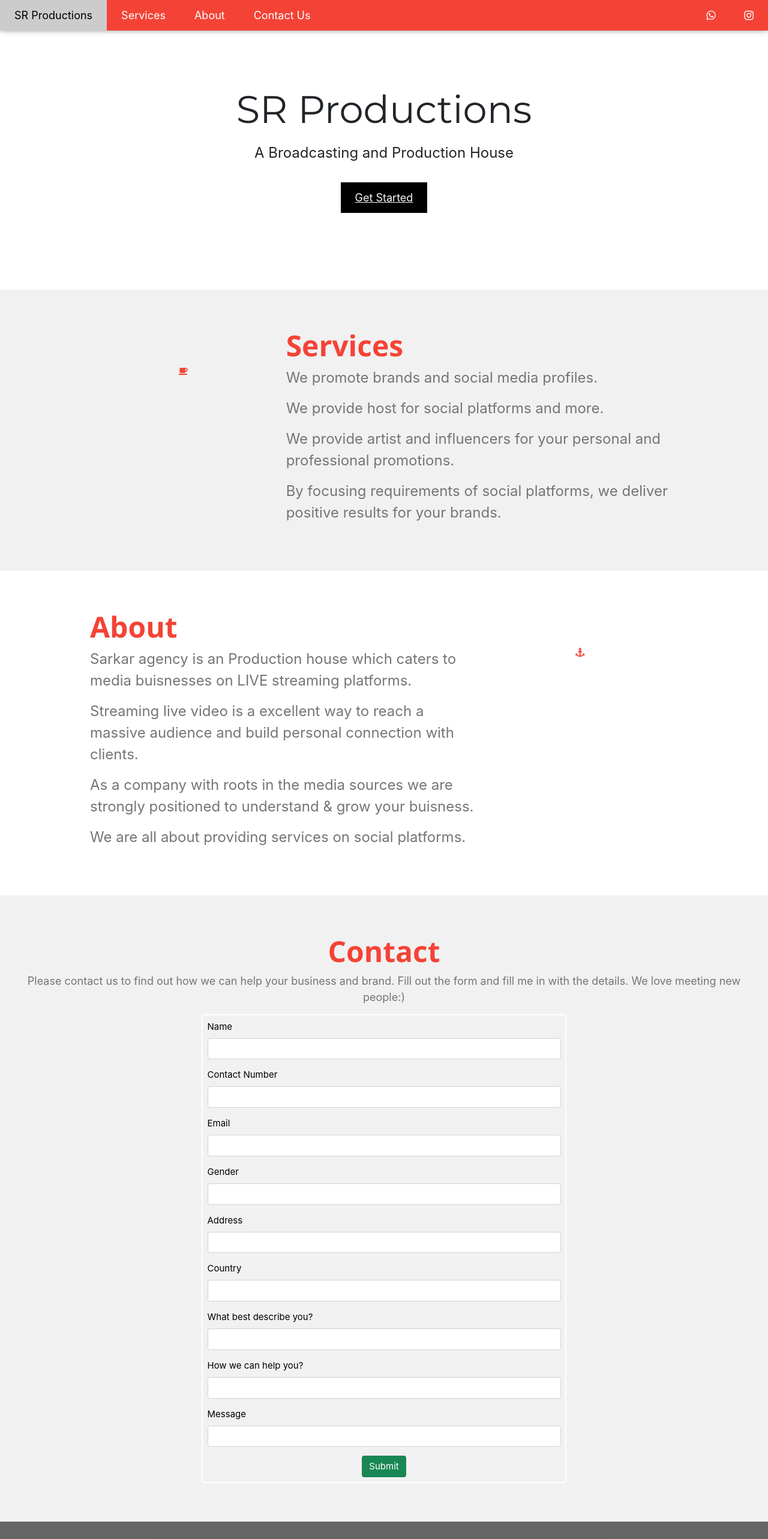
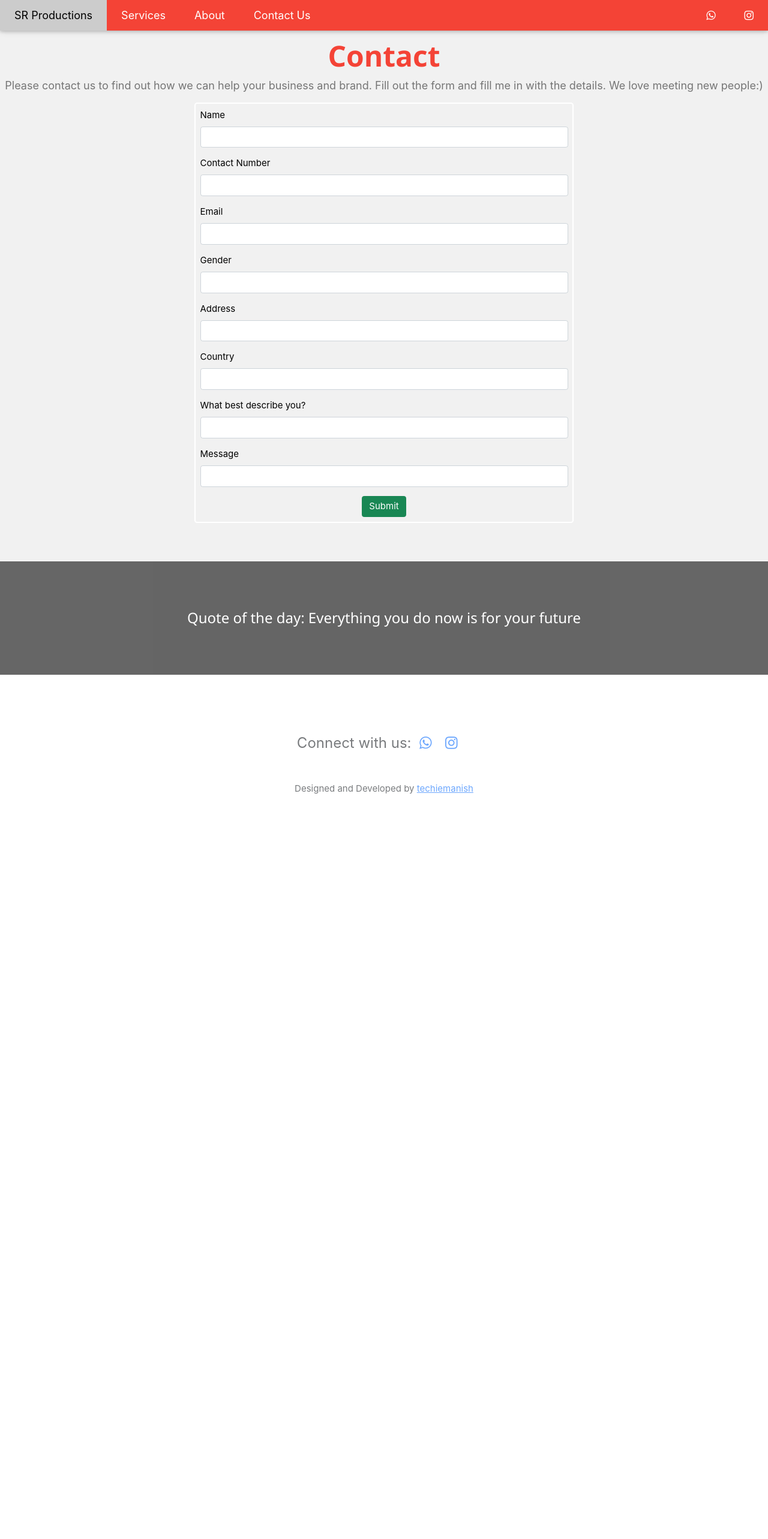
Before and after one commit to sarkarproductions/home, a React (Create React App) app: page /contact in a window 1280 px wide. Shown: the top 2566 px of the page at 60% size. After the commit the page ends 1405 px from the top, so only its background shows below. Built offline with nearby package versions, Linux system fonts and the light colour scheme.

Commit message:
Animation effect and form submission completed

```diff
--- a/package.json
+++ b/package.json
@@ -6,6 +6,7 @@
     "@testing-library/jest-dom": "^5.16.4",
     "@testing-library/react": "^13.1.1",
     "@testing-library/user-event": "^13.5.0",
+    "axios": "^0.27.2",
     "react": "^18.0.0",
     "react-dom": "^18.0.0",
     "react-router": "^6.3.0",
--- a/src/App.css
+++ b/src/App.css
@@ -36,3 +36,7 @@
     transform: rotate(360deg);
   }
 }
+
+.full{
+  height: 100vh;
+}
--- a/src/App.js
+++ b/src/App.js
@@ -1,15 +1,16 @@
 import './App.css';
-// import {
-//   BrowserRouter,
-//   Routes,
-//   Route
-// } from "react-router-dom";
+import {
+  BrowserRouter,
+  Routes,
+  Route
+} from "react-router-dom";
 import NavBar from './Components/NavBar';
 import LandingPage from './Components/LandingPage';
 import Services from './Components/Services';
 import About from './Components/About';
 import Contact from './Components/Contact';
 import Footer from './Components/Footer';
+import FormSubmission from './Components/FormSubmission';
 function App() {
   return (
     <>
@@ -19,14 +20,16 @@ function App() {
     arg2="About"
     arg3="Contact Us"
     />
-    <LandingPage title="SR Productions" slogan="A Broadcasting and Production House"/>
-    <Services/>
-    <About/>
-    <Contact/>
+    <Routes>
+    <Route exact path='/' element={<LandingPage title="SR Productions" slogan="A Broadcasting and Production House"/>}/>
+    <Route exact path='/services' element={<Services/>}/>
+    <Route exact path='/about' element={<About/>}/>
+    <Route exact path='/contact' element={<Contact/>}/>
+    <Route exact path='/success' element={<FormSubmission/>}/>
+    </Routes>
+
     <Footer/>
-    {/* <BrowserRouter>
 
-    </BrowserRouter> */}
     </>
   );
 }
--- a/src/Components/About.jsx
+++ b/src/Components/About.jsx
@@ -3,7 +3,7 @@ import React from 'react'
 function About() {
   return (
     <>
-    <div className="w3-row-padding w3-padding-64 w3-container" id ="about">
+    <div className="w3-row-padding w3-padding-64 w3-container w3-animate-right" id ="about">
   <div className="w3-content">
     <div className="w3-twothird">
       <h1 className="w3-xxxlarge w3-text-red"><b>About</b></h1>
--- a/src/Components/Contact.jsx
+++ b/src/Components/Contact.jsx
@@ -1,48 +1,86 @@
-import React from 'react'
+import axios from 'axios';
+import React, { useState } from 'react'
+import { useNavigate } from 'react-router';
 
 function Contact(props) {
+    const navigate = useNavigate();
+    const [data, setData] = useState({
+        "name" : "",
+        "contact" : "",
+        "email": "",
+        "gender": "",
+        "address": "",
+        "country": "",
+        "describe": "",
+        "message": ""
+    })
+    const handle = (e) =>{
+        const newData = {...data};
+        // console.log(newData);
+        newData[e.target.id] = e.target.value;
+        setData(newData);
+    }
+
+    const submitHandler = (e) =>{
+        e.preventDefault();
+        axios.post("http://localhost:8000/api/formsubmission",{
+            "name" : data.name,
+            "contact" : data.contact,
+            "email": data.email,
+            "gender": data.gender,
+            "address": data.address,
+            "country": data.country,
+            "describe": data.describe,
+            "message": data.message
+        }).then((res)=>{
+            console.log(res.data);
+            navigate("/success", {state: res.data});
+        })
+        // props.showAlert("Registration Successful!","success");
+    }
+
   return (
-    <div className="w3-row-padding w3-light-grey w3-padding-64 w3-container" id="contact">
-    <div className="w3-container ">
+    <div className="w3-row-padding w3-light-grey w3-padding-64 w3-container-md w3-animate-left" id="contact">
+    <div className="w3-container-md ">
     <h1 className="w3-xxxlarge w3-text-red w3-center"><b>Contact</b></h1>
     <p className="w3-text-grey w3-large w3-center">Please contact us to find out how we can help your business and brand. Fill out the form and fill me in with the details. We love meeting new people:)</p>
-    <div className="container w-50 p-2 rounded-3" style={{border: "2px solid white"}}>
-    <form name="contact" netlify>
+    <div className="container-md w-50 p-2 rounded-3" style={{border: "2px solid white"}}>
+    <form name="contact" onSubmit={(e) => submitHandler(e)}>
     <div className="mb-3">
         <label htmlFor="studentName" className="form-label">Name</label>
-        <input type="text" className="form-control" id="name" required/>
+        <input type="text" onChange={(e) => handle(e)} value={data.name} className="form-control" id="name" required/>
     </div>
     <div className="mb-3">
         <label htmlFor="contact" className="form-label">Contact Number</label>
-        <input type="text" className="form-control" id="contact" required/>
+        <input type="text" onChange={(e) => handle(e)} value={data.contact} className="form-control" id="contact" required/>
     </div>
     <div className="mb-3">
         <label htmlFor="email" className="form-label">Email</label>
-        <input type="text" className="form-control" id="email" required/>
+        <input type="text" onChange={(e) => handle(e)} value={data.email} className="form-control" id="email" required/>
     </div>
     <div className="mb-3">
         <label htmlFor="gender" className="form-label">Gender</label>
-        <input type="text" className="form-control" id="gender" required/>
+        <input type="text" onChange={(e) => handle(e)} value={data.gender} className="form-control" id="gender" required/>
     </div>
     <div className="mb-3">
         <label htmlFor="address" className="form-label">Address</label>
-        <input type="text" className="form-control" id="address" required/>
+        <input type="text" onChange={(e) => handle(e)} value={data.address} className="form-control" id="address" required/>
     </div>
     <div className="mb-3">
         <label htmlFor="country" className="form-label">Country</label>
-        <input type="text" className="form-control" id="country" required/>
+        <input type="text" onChange={(e) => handle(e)} value={data.country} className="form-control" id="country" required/>
     </div>
     <div className="mb-3">
         <label htmlFor="describe" className="form-label">What best describe you?</label>
-        <input type="text" className="form-control" id="describe" required/>
+        <input type="text" onChange={(e) => handle(e)} value={data.describe} className="form-control" id="describe" required/>
     </div>
-    <div className="mb-3">
+    {/* <div className="mb-3">
         <label htmlFor="help" className="form-label">How we can help you?</label>
         <input type="text" className="form-control" id="help" required/>
-    </div>
+    </div> */}
     <div className="mb-3">
         <label htmlFor="message" className="form-label">Message</label>
-        <input type="text" className="form-control" id="message" required/>
+        <input type="text" onChange={(e) => handle(e)} value={data.message} className="form-control" id="message" required/>
     </div>
 
     <center><button type="submit" className="btn btn-success">Submit</button></center>
--- /dev/null
+++ b/src/Components/FormSubmission.jsx
@@ -0,0 +1,30 @@
+import React from 'react'
+import { useLocation } from 'react-router'
+
+const FormSubmission = (props) => {
+    const location = useLocation();
+    console.log(location.state);
+  return (
+    <>
+    <div className="w3-row-padding w3-light-grey w3-padding-64 w3-container-md full w3-animate-bottom" id="contact" >
+    <div className="w3-container-md" style={{marginTop:"10%"}}>
+        {/* <h1 className="w3-xxxlarge w3-text-red w3-center"><b>Contact</b></h1> */}
+            <div className="container-md w-50 p-5 rounded-3" style={{border: "2px solid white"}}>
+                <center>
+                    <h2 className='w3-text-red'>Hi {location.state.name}, Thank you for your interest. We will contact you shortly.</h2>
+                <div className="w3-xlarge w3-padding-32">
+                <p>Connect with us: &nbsp;
+                <a href="http://wa.me/+918178257075"><i className="fa fa-whatsapp" aria-hidden="true"></i></a>
+                <a href="https://www.instagram.com/sarkaragency/"><i className="fa fa-instagram w3-hover-opacity mx-4"></i></a>
+                </p>
+                </div>
+                </center>
+            </div>
+
+        </div>
+    </div>
+    </>
+  )
+}
+
+export default FormSubmission
--- a/src/Components/LandingPage.jsx
+++ b/src/Components/LandingPage.jsx
@@ -1,12 +1,17 @@
 import React from 'react'
+import { Link } from 'react-router-dom'
 
 function LandingPage(props) {
+  const animation = () =>{
+    let text = props.title;
+    console.log(text);
+  }
   return (
     <>
     <header className="w3-container w3-center" style={{padding: "128px 16px"}}>
-    <h1 className="w3-margin w3-jumbo" style={{fontFamily:"Montserrat"}}>{props.title}</h1>
-    <p className="w3-xlarge">{props.slogan}</p>
-    <button className="w3-button w3-black w3-padding-large w3-large w3-margin-top"><a href="#services" className='text-light'>Get Started</a></button>
+    <h1 className="w3-margin w3-jumbo w3-animate-top" onClick={animation} style={{fontFamily:"Montserrat"}}>{props.title}</h1>
+    <p className="w3-xlarge w3-animate-left">{props.slogan}</p>
+    <button className="w3-button w3-black w3-padding-large w3-large w3-margin-top"><Link to="/services" className='text-light'>Get Started</Link></button>
     </header>
     </>
   )
--- a/src/Components/NavBar.jsx
+++ b/src/Components/NavBar.jsx
@@ -1,5 +1,6 @@
 import { useState } from "react";
 import React from 'react'
+import { Link } from "react-router-dom";
 
 function NavBar(props) {
     const [display, setDisplay] = useState("w3-bar-block w3-white w3-hide w3-hide-large w3-hide-medium w3-large");
@@ -18,18 +19,18 @@ function NavBar(props) {
     <a className="w3-bar-item w3-button w3-hide-medium w3-hide-large w3-right w3-padding-large w3-hover-white w3-large w3-red" href={void(0)} onClick={myFunction} title="Toggle Navigation Menu"><i className="fa fa-bars"></i></a>
     <a href="/" className="w3-bar-item w3-button w3-padding-large w3-white">{props.heading}</a>
     {/* <!--<a href="#showcase" className="w3-bar-item w3-button w3-hide-small w3-padding-large w3-hover-white">Showcases</a>--> */}
-    <a href="#services" className="w3-bar-item w3-button w3-hide-small w3-padding-large w3-hover-white">{props.arg1}</a>
-    <a href="#about" className="w3-bar-item w3-button w3-hide-small w3-padding-large w3-hover-white">{props.arg2}</a>
-    <a href="#contact" className="w3-bar-item w3-button w3-hide-small w3-padding-large w3-hover-white">{props.arg3}</a>
+    <Link to="/services" className="w3-bar-item w3-button w3-hide-small w3-padding-large w3-hover-white">{props.arg1}</Link>
+    <Link to="/about" className="w3-bar-item w3-button w3-hide-small w3-padding-large w3-hover-white">{props.arg2}</Link>
+    <Link to="/contact" className="w3-bar-item w3-button w3-hide-small w3-padding-large w3-hover-white">{props.arg3}</Link>
     <a style={{float:"right"}} className="w3-bar-item w3-button w3-hide-small w3-padding-large w3-hover-white" href="https://www.instagram.com/sarkaragency/"><i className="fa fa-instagram w3-hover-opacity"></i></a>
     <a style={{float:"right"}} className="w3-bar-item w3-button w3-hide-small w3-padding-large w3-hover-white" href="http://wa.me/+918178257075"><i className="fa fa-whatsapp" aria-hidden="true"></i></a>
   </div>
   {/* <div class="w3-xlarge w3-padding-32" style={{float:"right"}}></div> */}
   <div id="navDemo" className={display}>
     {/* <!--<a href="#showcase" className="w3-bar-item w3-button w3-padding-large">Showcases</a>--> */}
-    <a href="#services" className="w3-bar-item w3-button w3-padding-large">Services</a>
-    <a href="#about" className="w3-bar-item w3-button w3-padding-large">About</a>
-    <a href="#contact" className="w3-bar-item w3-button w3-padding-large">Contact us</a>
+    <Link to="/services" className="w3-bar-item w3-button w3-padding-large">Services</Link>
+    <Link to="/about" className="w3-bar-item w3-button w3-padding-large">About</Link>
+    <Link to="/contact" className="w3-bar-item w3-button w3-padding-large">Contact us</Link>
     <a style={{float:"right"}} className="w3-bar-item w3-button w3-padding-large" href="https://www.instagram.com/sarkaragency/">Instagram <i className="fa fa-instagram w3-hover-opacity"></i></a>
     <a style={{float:"right"}} className="w3-bar-item w3-button w3-padding-large" href="http://wa.me/+918178257075">WhatsApp <i className="fa fa-whatsapp" aria-hidden="true"></i></a>
   </div>
--- a/src/Components/Services.jsx
+++ b/src/Components/Services.jsx
@@ -3,7 +3,7 @@ import React from 'react'
 function Services(props) {
   return (
     <>
-    <div className="w3-row-padding w3-light-grey w3-padding-64 w3-container" id="services">
+    <div className="w3-row-padding w3-light-grey w3-padding-64 w3-container w3-animate-left" id="services">
   <div className="w3-content">
     <div className="w3-third w3-center">
       <i className="fa fa-coffee w3-padding-64 w3-text-red w3-margin-right"></i>
--- a/src/index.js
+++ b/src/index.js
@@ -3,11 +3,14 @@ import ReactDOM from 'react-dom/client';
 import './index.css';
 import App from './App';
 import reportWebVitals from './reportWebVitals';
+import { BrowserRouter } from 'react-router-dom';
 
 const root = ReactDOM.createRoot(document.getElementById('root'));
 root.render(
   <React.StrictMode>
+    <BrowserRouter>
     <App />
+    </BrowserRouter>
   </React.StrictMode>
 );
 
```
Also changed, not shown: 1 other file (tests, documents, lock files or other folders).
